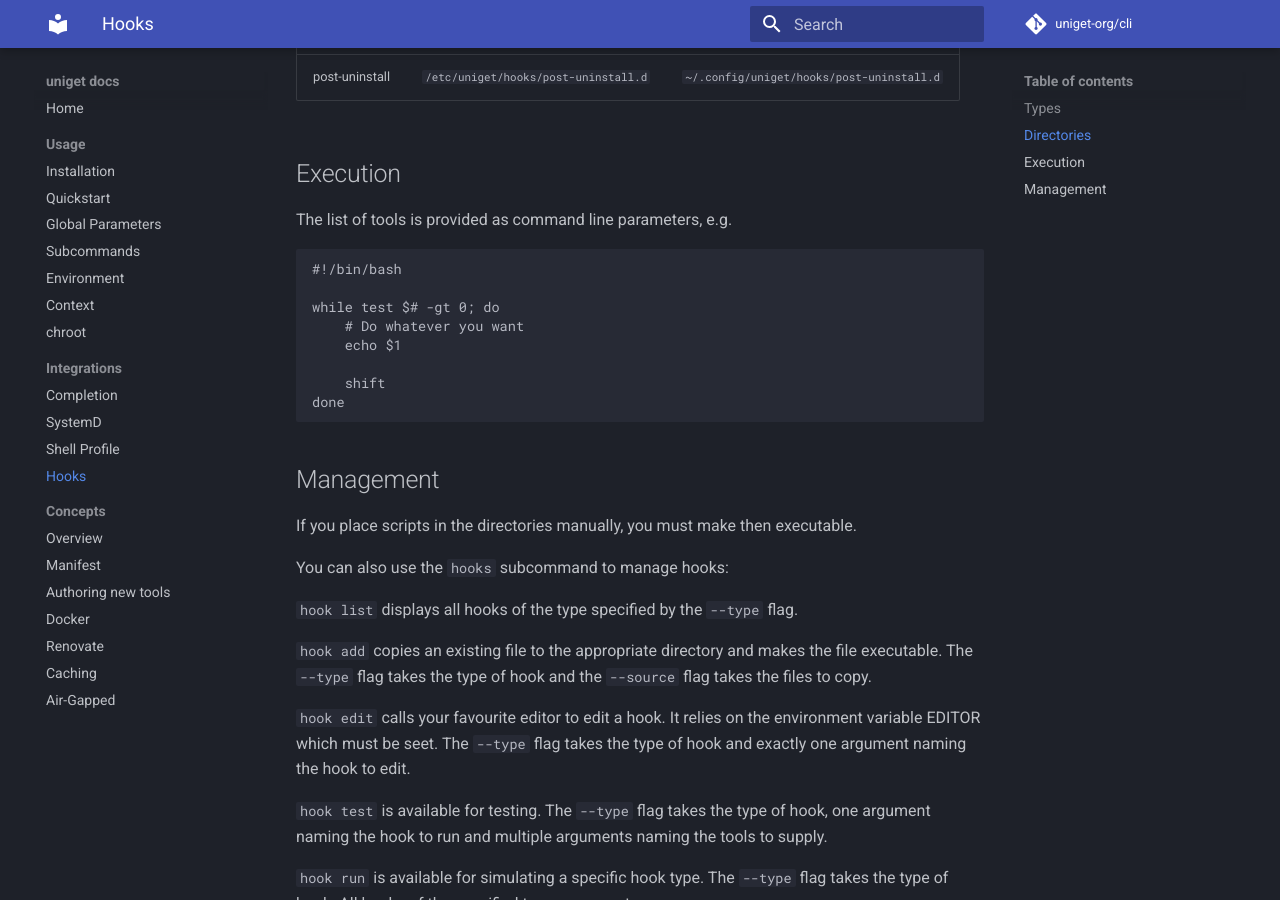
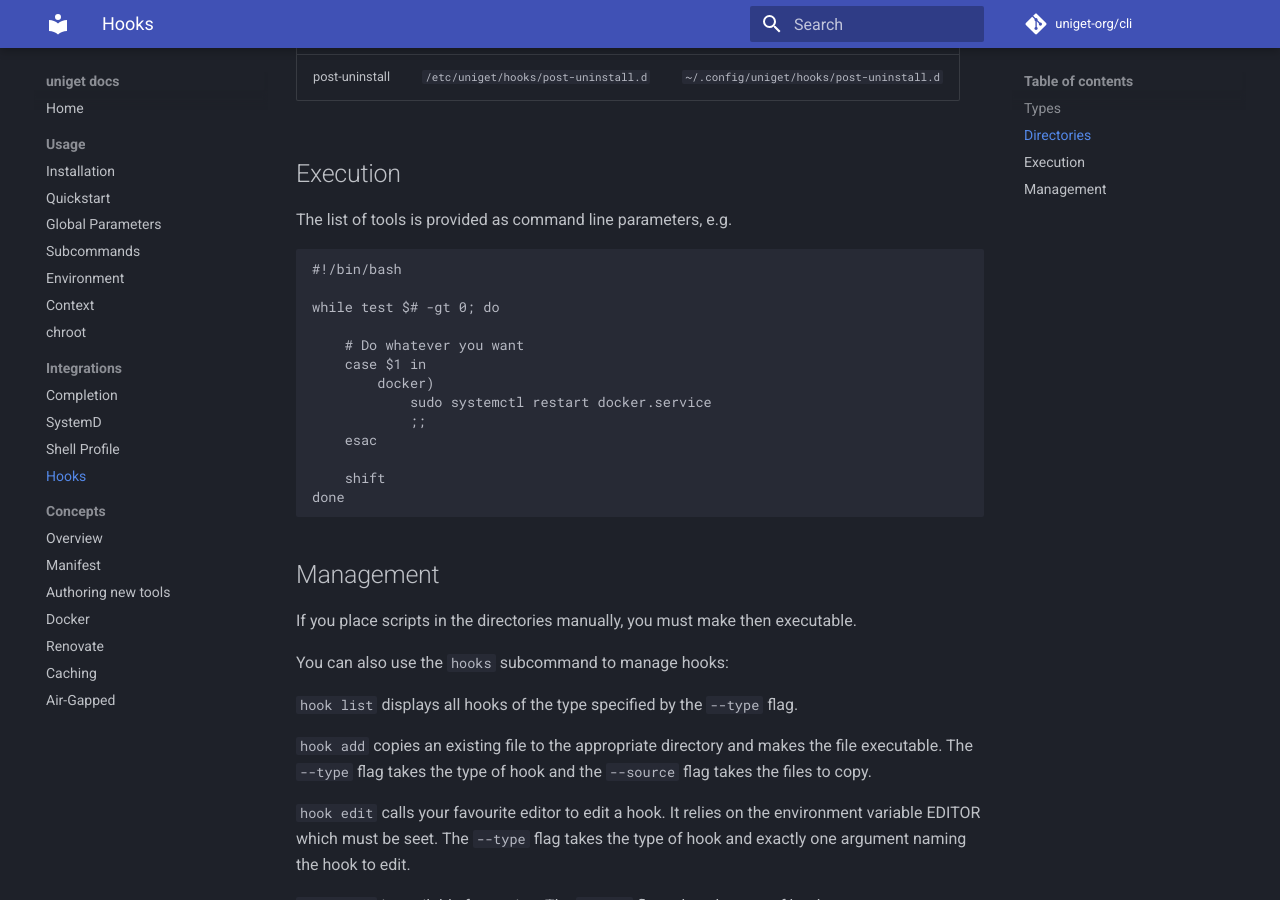
Before and after one commit to uniget-org/docs.uniget.dev, an MkDocs documentation site: the page built from docs/hooks.md, in a window 1280 px wide and 900 px high, scrolled down 801 px. Built offline with MkDocs 1.6.1 and Material for MkDocs 9.7.7, drawn with Linux system fonts in a browser that asks for light colours; comment, search, counter and statistics services are not loaded.

Commit message:
fix: Improved example for hook

```diff
--- a/docs/hooks.md
+++ b/docs/hooks.md
@@ -30,8 +30,13 @@ The list of tools is provided as command line parameters, e.g.
 #!/bin/bash
 
 while test $# -gt 0; do
+
     # Do whatever you want
-    echo $1
+    case $1 in
+        docker)
+            sudo systemctl restart docker.service
+            ;;
+    esac
 
     shift
 done
```
